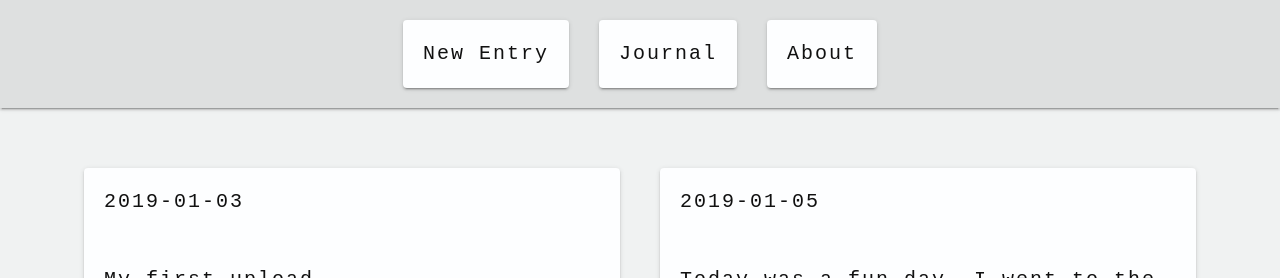
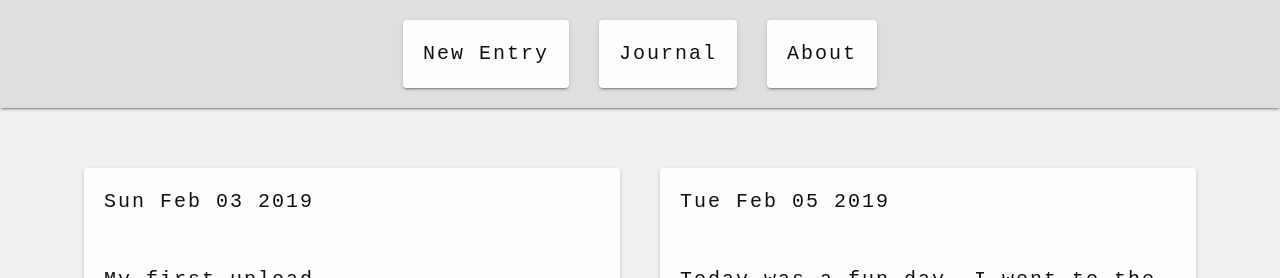
Before and after one commit to will-hanlen/capsulate, a Next.js app: page /journal in a window 1280 px wide. Shown: the top 278 px of the page. Built offline with nearby package versions, Linux system fonts and the light colour scheme.

Commit message:
display more readable date on journal entries

```diff
--- a/components/entry.js
+++ b/components/entry.js
@@ -1,8 +1,11 @@
 const Entry = (props) => {
+  let date = props.date.split("-")
+  let dateString = new Date(date[0], date[1], date[2]).toDateString()
+  console.log(dateString)
   return (
     <>
       <div className="card vertical-flex">
-        <p>{props.date}</p>
+        <p>{dateString}</p>
         <p>{props.text}</p>
         <img className="photoCard" src={props.photo} />
       </div>
```
